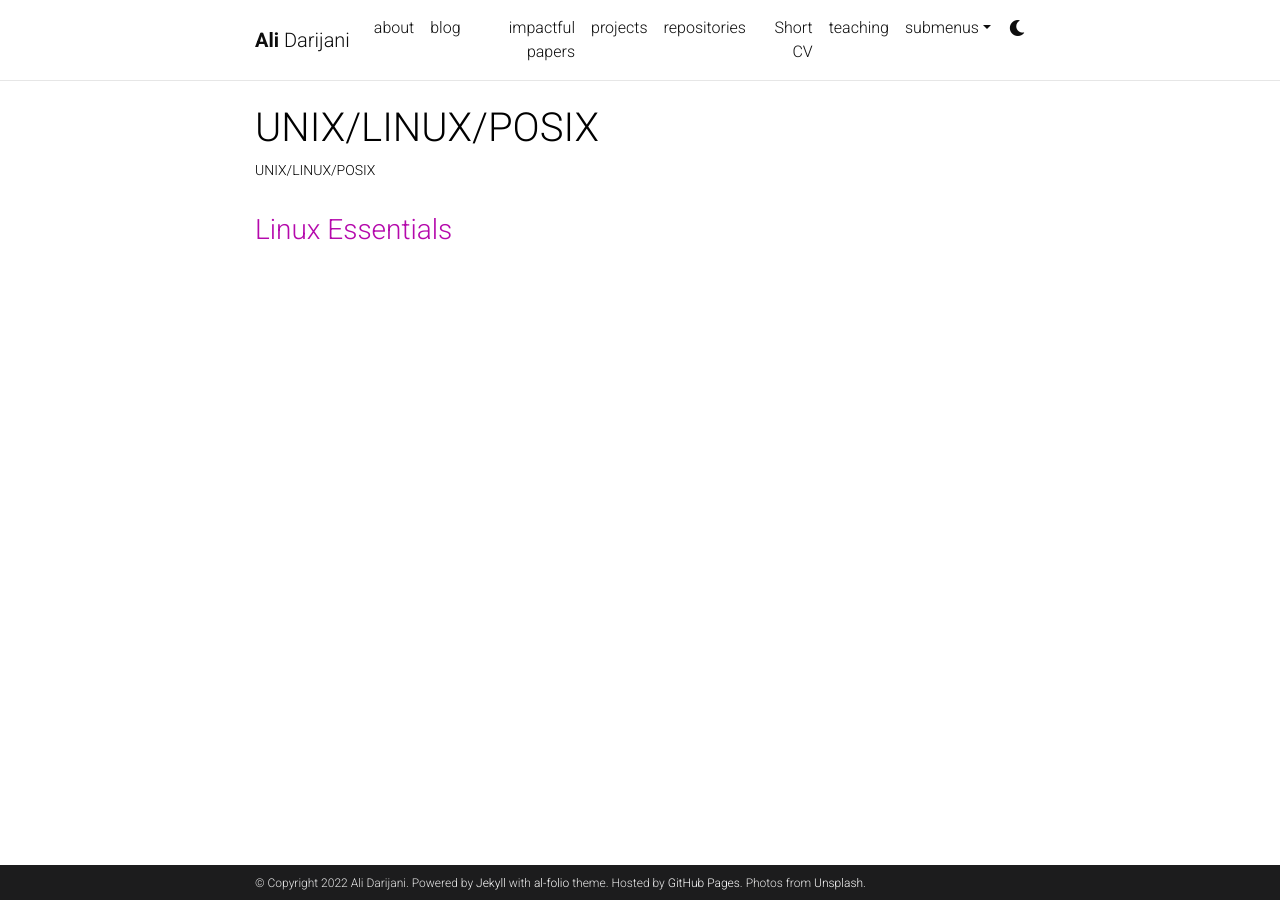
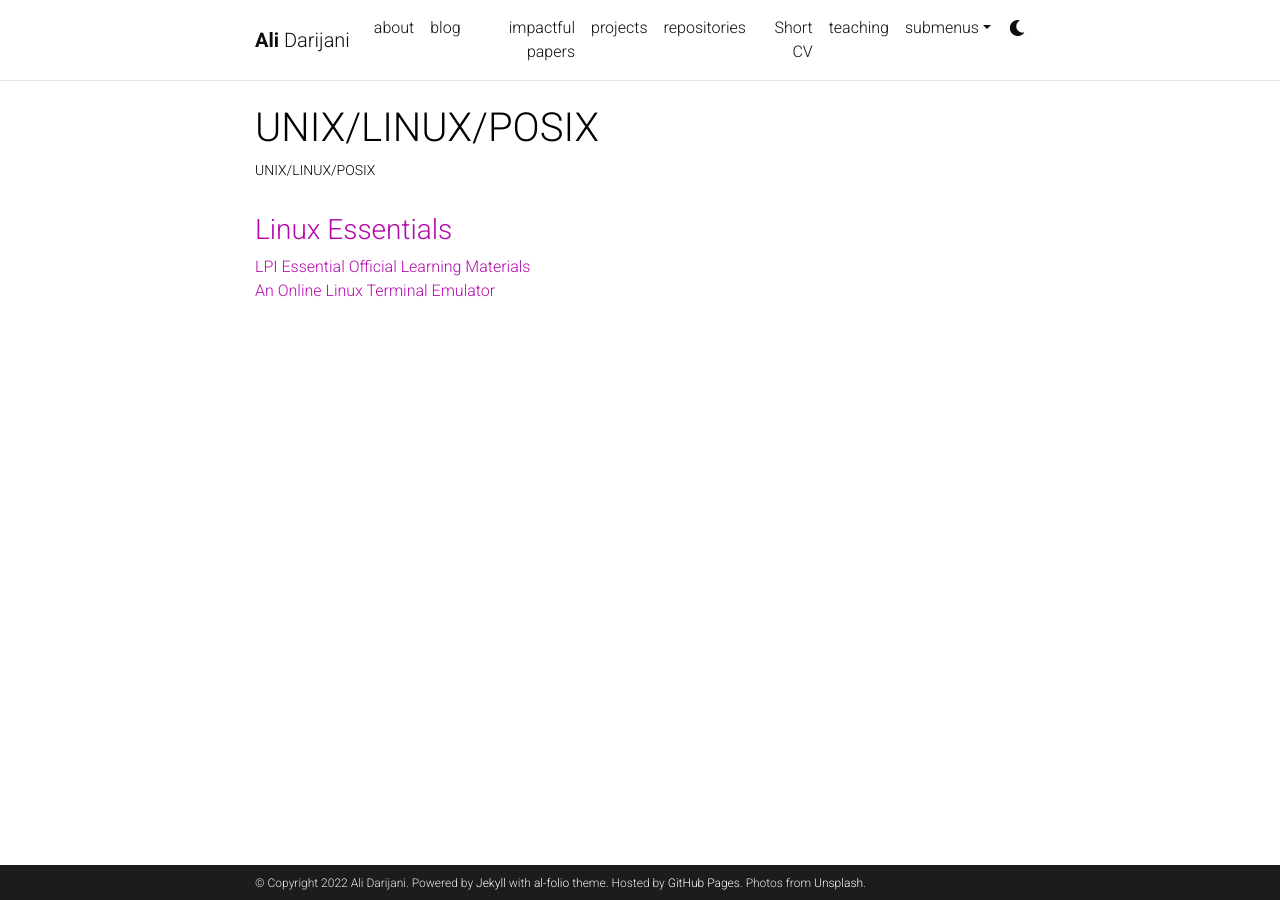
Before and after one commit to adarijani/adarijani.github.io_archived, a Jekyll site: the page built from _projects/6_project.md, in a window 1280 px wide. Built offline with Jekyll 4.4.1, drawn with Linux system fonts in a browser that asks for light colours; comment, search, counter and statistics services are not loaded; a style sheet for code colours, icons or effects is not loaded.

Commit message:
Update 6_project.md

```diff
--- a/_projects/6_project.md
+++ b/_projects/6_project.md
@@ -8,3 +8,5 @@ category: teaching
 ---
 
 ### [Linux Essentials](https://www.lpi.org/our-certifications/linux-essentials-overview)
+[LPI Essential Official Learning Materials](https://learning.lpi.org/pdfstore/LPI-Learning-Material-010-160-en.pdf)
+[An Online Linux Terminal Emulator](https://bellard.org/jslinux/)
```
